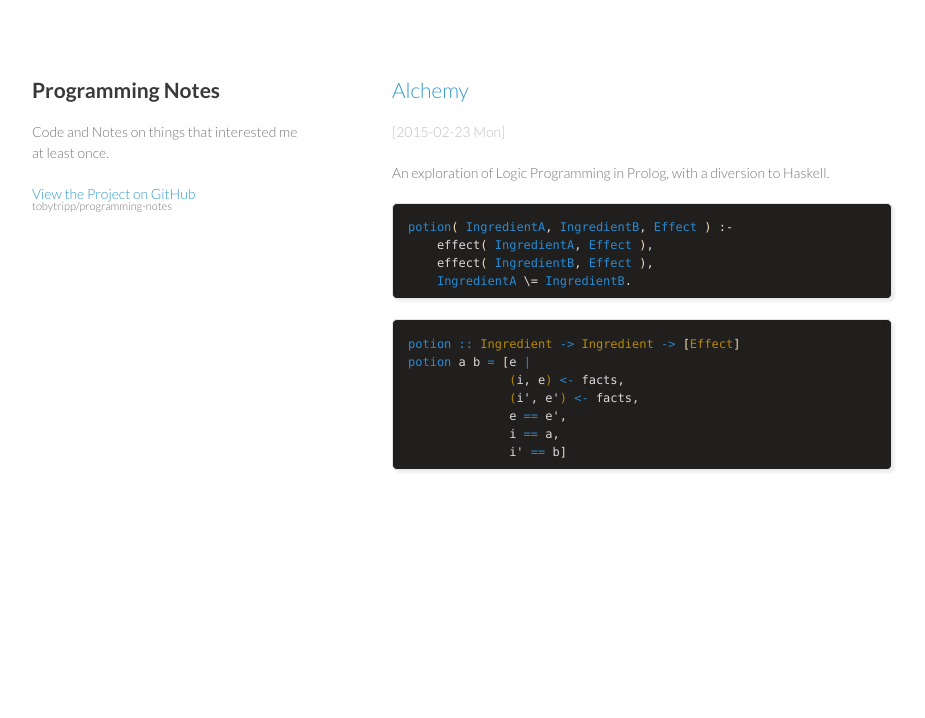
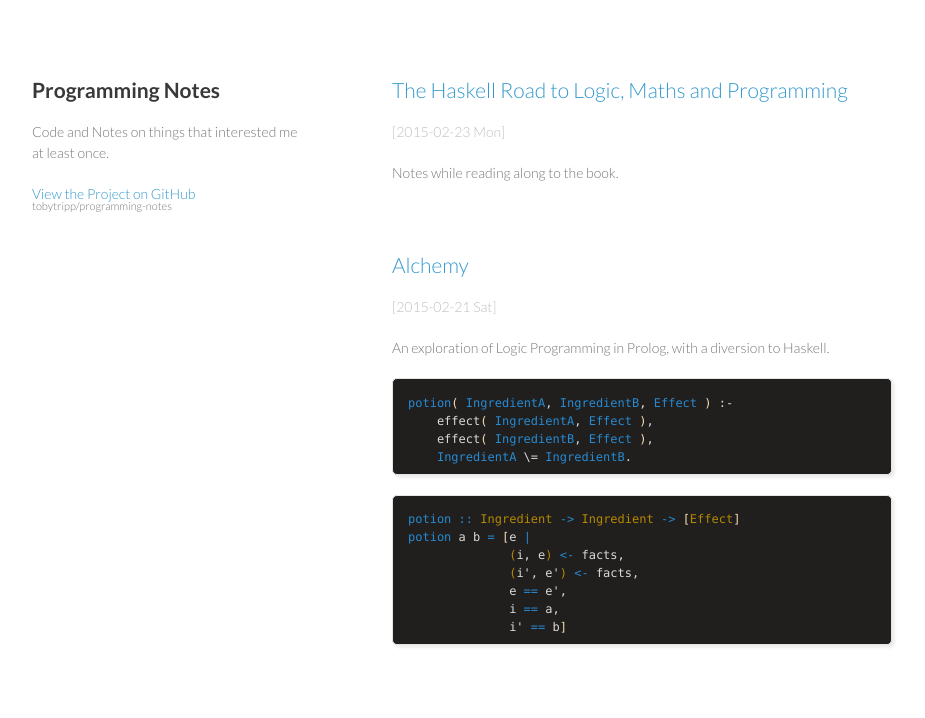
Before and after one commit to tobytripp/programming-notes, a plain HTML site: page index.html in a window 1280 px wide. Shown: the whole page, without its empty margins (178-1103 px from the left). Drawn offline with Linux system fonts and the light colour scheme.

Commit message:
Add a section for my book notes

```diff
--- a/index.html
+++ b/index.html
@@ -2,7 +2,7 @@
 <html>
 <head>
 <title></title>
-<!-- 2015-02-23 Mon 20:04 -->
+<!-- 2015-02-23 Mon 20:09 -->
 <meta  charset="utf-8">
 <meta  name="generator" content="Org-mode">
 <meta  name="author" content="Toby Tripp">
@@ -151,12 +151,25 @@ Code and Notes on things that interested me at least once.
 </div>
 </header>
 
-
 <section id="outline-container-sec-2" class="outline-2">
-<h2 id="sec-2"><a href="alchemy.html">Alchemy</a></h2>
+<h2 id="sec-2"><a href="book/index.html">The Haskell Road to Logic, Maths and Programming</a></h2>
 <div class="outline-text-2" id="text-2">
 <p>
 <span class="timestamp-wrapper"><span class="timestamp">[2015-02-23 Mon]</span></span>
+</p>
+
+<p>
+Notes while reading along to the book.
+</p>
+</div>
+</section>
+
+
+<section id="outline-container-sec-3" class="outline-2">
+<h2 id="sec-3"><a href="alchemy.html">Alchemy</a></h2>
+<div class="outline-text-2" id="text-3">
+<p>
+<span class="timestamp-wrapper"><span class="timestamp">[2015-02-21 Sat]</span></span>
 </p>
 
 <p>
```
Also changed, not shown: 1 other file.
